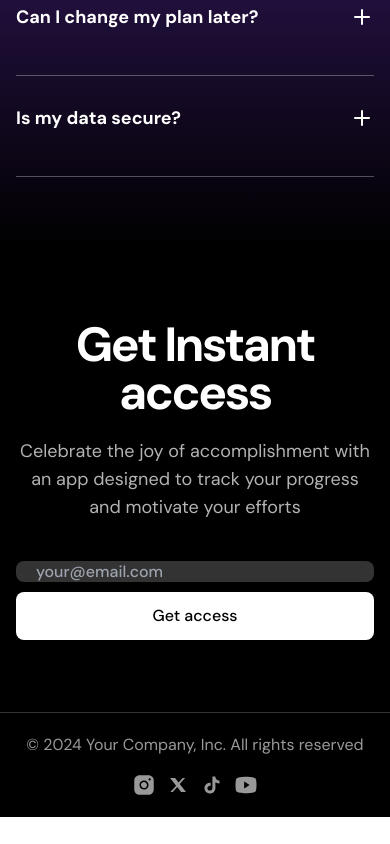
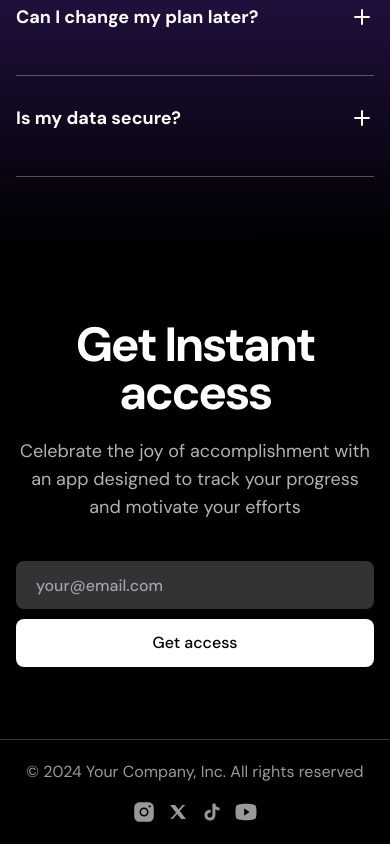
Before and after one commit to diego-teileche/dark-saas-landing-page, a Next.js app: page / in a window 390 px wide. Shown: the part 3413-4257 px from the top of the page. Before the commit the page ends 4230 px from the top, so only its background shows below. Built offline with nearby package versions, Linux system fonts and the light colour scheme.

Commit message:
Call to Action | Responsive bug fixed

```diff
--- a/src/components/CallToAction.tsx
+++ b/src/components/CallToAction.tsx
@@ -28,7 +28,7 @@ export const CallToAction = () => {
           <input
             type="email"
             placeholder="your@email.com"
-            className="h-12 flex-1 rounded-lg bg-white/20 px-5 font-medium placeholder:text-[#9ca3af]"
+            className="h-12 rounded-lg bg-white/20 px-5 font-medium placeholder:text-[#9ca3af] sm:flex-1"
           />
           <button className="h-12 rounded-lg bg-white px-5 font-medium text-black">
             Get access
```
